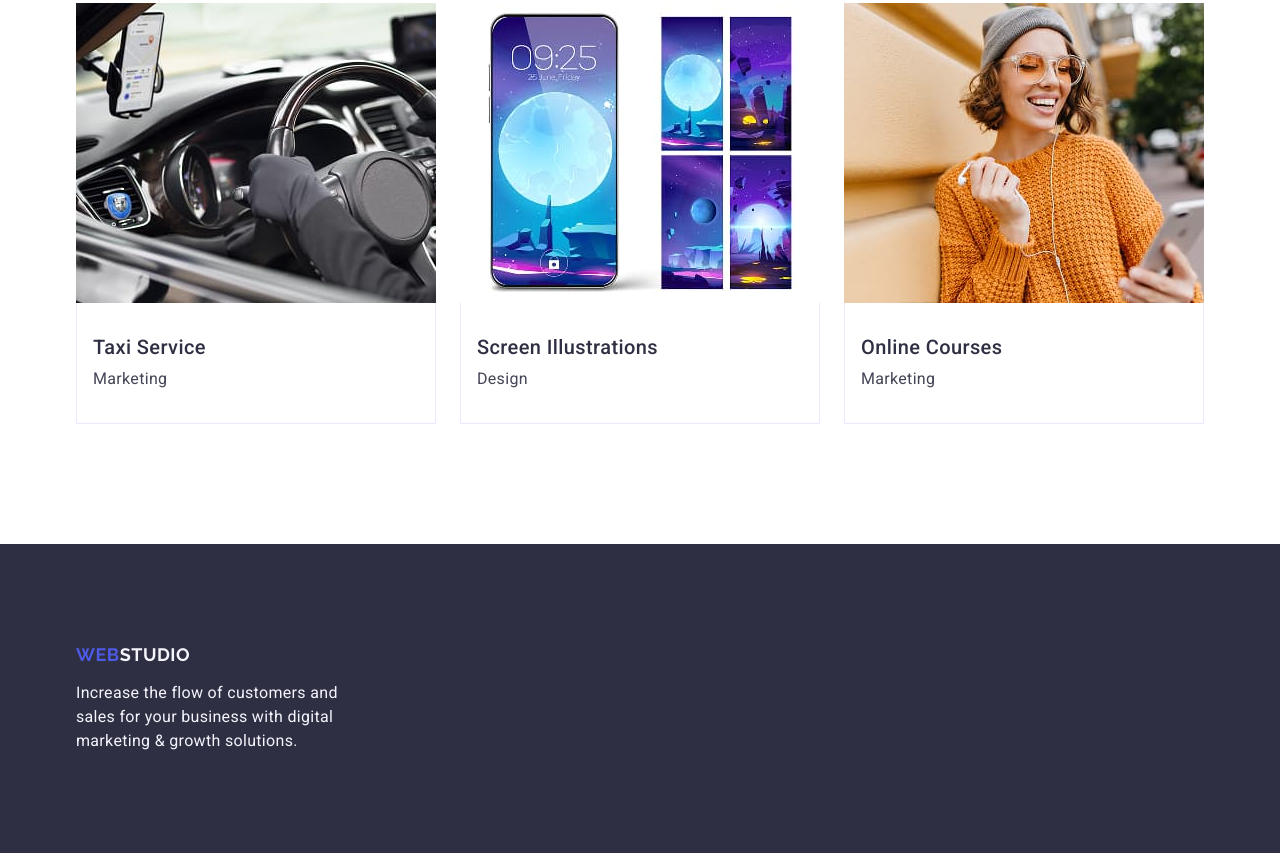
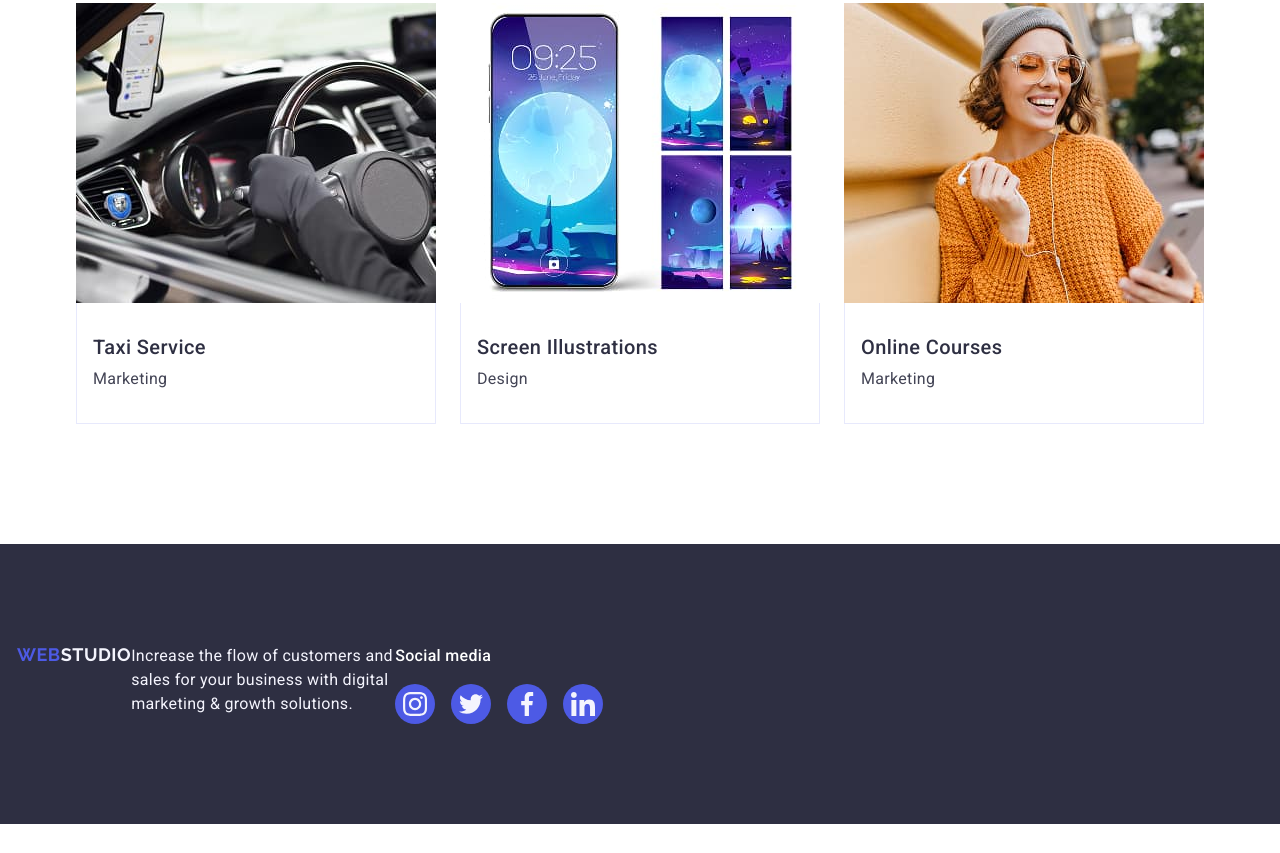
Before and after one commit to VolodymyrTr/goit-markup-hw-04, a plain HTML site: page index.html in a window 1280 px wide. Shown: the part 2620-3473 px from the top of the page. After the commit the page ends 3444 px from the top, so only its background shows below. Drawn offline with nearby package versions, Linux system fonts and the light colour scheme.

Commit message:
додав деякі зміни

```diff
--- a/css/styles.css
+++ b/css/styles.css
@@ -407,6 +407,13 @@ img {
     padding: 100px 0;
 }
 
+.div-footer {
+    display: flex;
+    align-items: baseline;
+    margin-right: 120px;
+    }
+
+
 .logo {
     display: inline-block;
     margin-bottom: 16px;
@@ -431,4 +438,41 @@ img {
     color: #f4f4fd;
 }
 
+.div-footer-text {
+    font-weight: 500;
+    font-size: 16px;
+    line-height: 1.5;
+    letter-spacing: 0.02em;
+    color: #fff;
+    margin-bottom: 16px;
+}
+
+.div-footer-list {
+    display: flex;
+    gap: 16px;
+}
+
+.div-footer-item {
+    width: 40px;
+    height: 40px;
+
+}
+
+.div-footer-link {
+    width: 100%;
+    height: 100%;
+    background-color: #4d5ae5;
+    border-radius: 50%;
+    display: flex;
+    align-items: center;
+    justify-content: center;
+    transition: background-color 250ms cubic-bezier(0.4, 0, 0.2, 1);
+}
+
+.div-footer-link:hover,
+.div-footer-link:focus
+ {
+    background-color: #31d0aa;
+}
+
 /* #endregion footer */
--- a/index.html
+++ b/index.html
@@ -388,6 +388,41 @@
           Increase the flow of customers and sales for your business with
           digital marketing & growth solutions.
         </p>
+        <div class="div-footer">
+          <div>
+            <p class="div-footer-text">Social media</p>
+            <ul class="div-footer-list">
+              <li class="div-footer-item">
+                <a class="div-footer-link" href="instagram">
+                  <svg class="icon" width="24" height="24">
+                    <use href="./images/icons.svg#icon-instagram"></use>
+                  </svg>
+                </a>
+              </li>
+              <li class="div-footer-item">
+                <a class="div-footer-link" href="twitter">
+                  <svg class="icon" width="24" height="24">
+                    <use href="./images/icons.svg#icon-twitter"></use>
+                  </svg>
+                </a>
+              </li>
+              <li class="div-footer-item">
+                <a class="div-footer-link" href="facebook">
+                  <svg class="icon" width="24" height="24">
+                    <use href="./images/icons.svg#icon-facebook"></use>
+                  </svg>
+                </a>
+              </li>
+              <li class="div-footer-item">
+                <a class="div-footer-link" href="linkedin">
+                  <svg class="icon" width="24" height="24">
+                    <use href="./images/icons.svg#icon-linkedin"></use>
+                  </svg>
+                </a>
+              </li>
+            </ul>
+          </div>
+        </div>
       </div>
     </footer>
     <!-- #endregion footer -->
```
